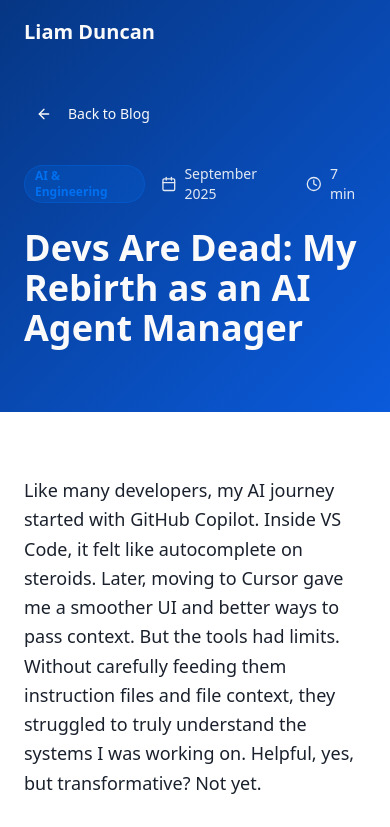
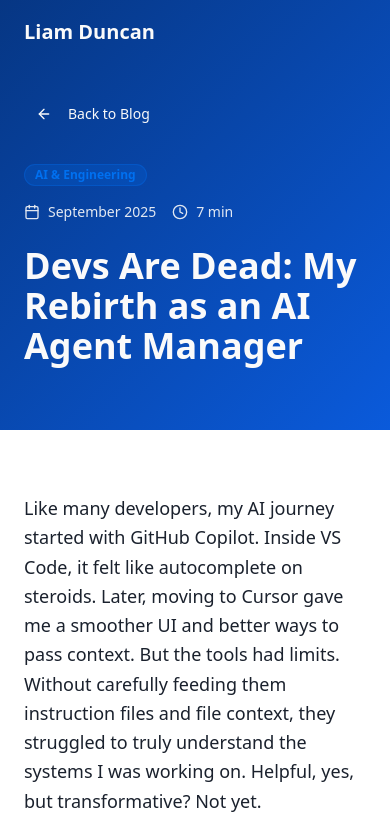
Before and after one commit to lmdncn/liam-duncan-development, a React (Vite) app: page /liam-duncan-development/blog/devs-are-dead-my-rebirth-as-an-ai-agent-manager in a window 390 px wide. Shown: the top 827 px of the page. Built offline with nearby package versions, Linux system fonts and the light colour scheme.

Commit message:
Feature: better mobile badges

```diff
--- a/src/components/BlogCard.tsx
+++ b/src/components/BlogCard.tsx
@@ -33,7 +33,7 @@ const BlogCard = ({ post }: BlogCardProps) => {
               )}
             </div>
           </div>
-          <Badge className="bg-accent/20 text-accent border-accent/30 flex items-center gap-1">
+          <Badge className="bg-accent/20 text-accent border-accent/30 flex items-center gap-1 w-fit">
             {post.category}
           </Badge>
         </div>
--- a/src/pages/BlogPost.tsx
+++ b/src/pages/BlogPost.tsx
@@ -64,8 +64,8 @@ const BlogPost = () => {
             </div>
 
             <div className="text-primary-foreground">
-              <div className="flex items-center gap-4 mb-6">
-                <Badge className="bg-accent/20 text-accent border-accent/30">
+              <div className="flex flex-col sm:flex-row sm:items-center gap-4 mb-6">
+                <Badge className="bg-accent/20 text-accent border-accent/30 w-fit">
                   {post.category}
                 </Badge>
                 <div className="flex items-center gap-4 text-sm opacity-90">
```
